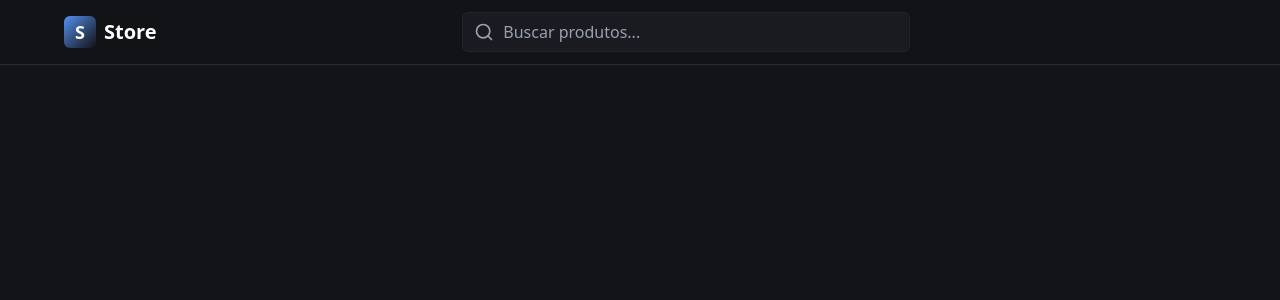
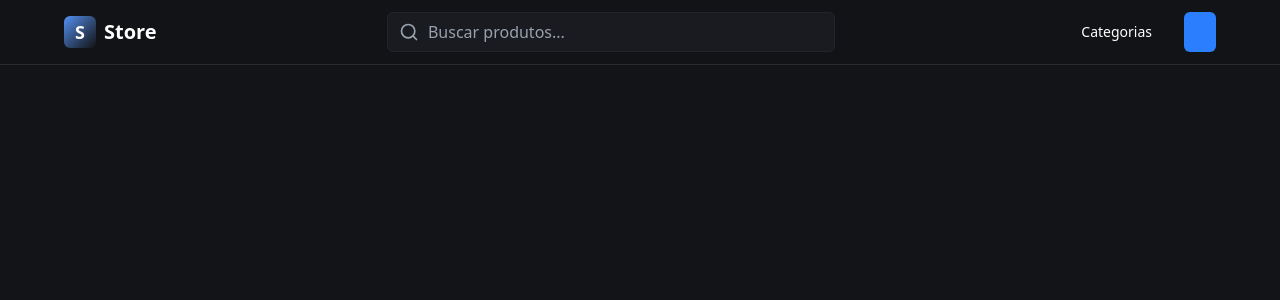
Before and after one commit to ErikeRJK/sales-store, a Next.js app: page / in a window 1280 px wide. Shown: the top 300 px of the page. Built offline with nearby package versions, Linux system fonts and the light colour scheme.

Commit message:
add components customButtom

```diff
--- /dev/null
+++ b/src/components/CustomButton/index.tsx
@@ -0,0 +1,31 @@
+import { Button } from "../ui/button";
+
+interface CustomButtonProps{
+    variant?: string
+    onClick?: ()=> void
+}
+
+export default function CustomButton({variant, onClick}:CustomButtonProps){
+
+    function getStyles(){
+        switch(variant){
+            case "primary":
+                return "px-4 py-2 bg-red-500"
+            case "secondary":
+                return "px-4 py-2 bg-green-500"
+            default:
+                return "px-4 py-2 bg-blue-500"
+        }
+    }
+
+    return(
+        <Button
+        className={
+            getStyles()
+        }
+        onClick={onClick}
+        >
+
+        </Button>
+    )
+}
--- a/src/components/Header/index.tsx
+++ b/src/components/Header/index.tsx
@@ -1,6 +1,8 @@
 import Link from "next/link";
 import Input from "../ui/input";
 import { LuSearch } from "react-icons/lu";
+import { Button } from "../ui/button";
+import CustomButton from "../CustomButton";
 
 export default function Header(){
     return(
@@ -24,7 +26,15 @@ export default function Header(){
                     </div>
                 </div>
 
-                <div className="flex items-center space-x-4"></div>
+                <div className="flex items-center space-x-4">
+                    <Button variant={"ghost"}>
+                        Categorias
+                    </Button>
+
+                    <CustomButton >
+
+                    </CustomButton>
+                </div>
             </div>
         </header>
     )
--- a/src/components/ui/button.tsx
+++ b/src/components/ui/button.tsx
@@ -34,7 +34,7 @@ export interface ButtonProps
 
 
 const Button = React.forwardRef<HTMLButtonElement, ButtonProps>(
-    ({className, variant, size, asChild = false, ...props}) => {
+    ({className, variant, size, asChild = false, ...props},ref) => {
         return(
             <button
                 className={
@@ -42,9 +42,13 @@ const Button = React.forwardRef<HTMLButtonElement, ButtonProps>(
                         buttonVariants({variant, size, className})
                     )
                 }
+                {...props}
+                ref={ref}
             >
 
             </button>
         )
     }
 )
+
+export {Button, buttonVariants}
```
